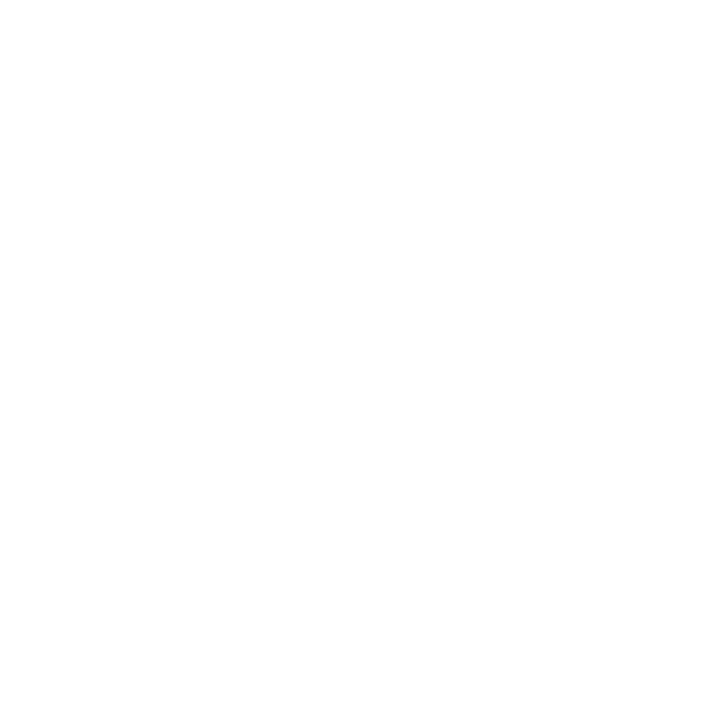
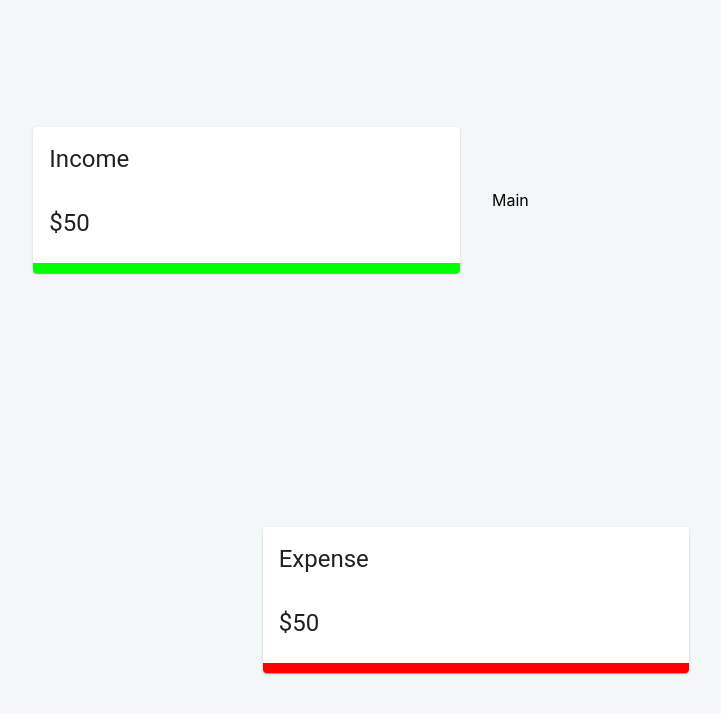
Before and after one commit to falakamin31/expense-tracker, a React (Create React App) app: page / in a window 1280 px wide. Shown: the top 714 px of the page, without its empty margins (164-885 px from the left). Built offline with nearby package versions, Linux system fonts and the light colour scheme.

Commit message:
Created Details component, styling added

```diff
--- a/src/App.js
+++ b/src/App.js
@@ -1,8 +1,26 @@
 import React from 'react'
+import Details from "./components/Details/Details"
+import { Grid } from "@material-ui/core"
+import useStyles from "./style"
 
 const App = () => {
+  const classes  =useStyles();
+
   return (
     <div>
+      <Grid className={classes.grid}container spacing={0} alignItems="center" justify="center" style={{ height: "100vh"}}>
+      <Grid items xs={12} sm={4}>
+        <Details title="Income"/>
+        </Grid>
+
+        <Grid items xs={12} sm={4}>
+          Main
+          </Grid>
+
+        <Grid items xs={12} sm={4}>
+        <Details title="Expense"/>
+        </Grid>
+      </Grid>
 
     </div>
   )
--- /dev/null
+++ b/src/components/Details/Details.js
@@ -0,0 +1,20 @@
+/* eslint-disable no-unused-vars */
+import React from 'react'
+import { Card,CardContent, CardHeader,Typography } from '@material-ui/core'
+import { Doughnut } from 'react-chartjs-2';
+import useStyles  from './style';
+
+const Details = ({title}) => {
+    const classes =useStyles();
+    return (
+        <Card className={title === "Income" ? classes.income :classes.expense}>
+            <CardHeader title ={title}/>
+            <CardContent>
+                <Typography variant="h5">$50</Typography>
+                {/* <Doughnut data="Data"/> */}
+            </CardContent>
+        </Card>
+    )
+}
+
+export default Details
--- /dev/null
+++ b/src/components/Details/style.js
@@ -0,0 +1,10 @@
+import { makeStyles } from '@material-ui/core/styles';
+
+export default makeStyles(() => ({
+  income: {
+    borderBottom: '10px solid rgba(0, 255, 0)',
+  },
+  expense: {
+    borderBottom: '10px solid rgba(255, 0, 0)',
+  },
+}));
--- a/src/index.css
+++ b/src/index.css
@@ -1,3 +1,12 @@
+
+#root,body {
+    height: 100%;
+    margin: 0;
+    background-color: #f3f7f7;
+}
+html {
+  scroll-behavior: smooth;
+}
 body {
   margin: 0;
   font-family: -apple-system, BlinkMacSystemFont, 'Segoe UI', 'Roboto', 'Oxygen',
--- /dev/null
+++ b/src/style.js
@@ -0,0 +1,32 @@
+/* eslint-disable no-undef */
+/* eslint-disable no-unused-vars */
+import { makeStyles } from '@material-ui/core/styles';
+
+export default makeStyles((theme) => ({
+  desktop: {
+    [theme.breakpoints.up('sm')]: {
+      display: 'none',
+    },
+  },
+  mobile: {
+    [theme.breakpoints.down('sm')]: {
+      display: 'none',
+    },
+  },
+  main: {
+    [theme.breakpoints.up('sm')]: {
+      paddingBottom: '5%',
+    },
+  },
+  last: {
+    [theme.breakpoints.down('sm')]: {
+      marginBottom: theme.spacing(3),
+      paddingBottom: '200px',
+    },
+  },
+  grid: {
+    '& > *': {
+      margin: theme.spacing(2),
+    },
+  },
+}));
```
